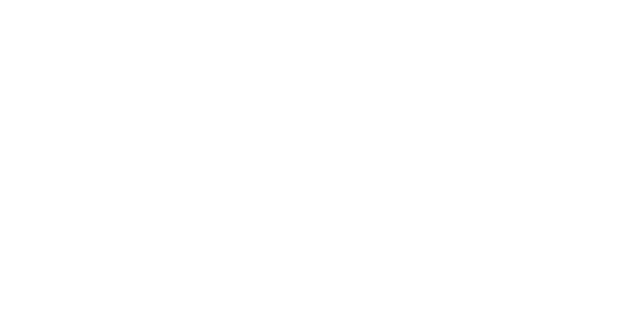
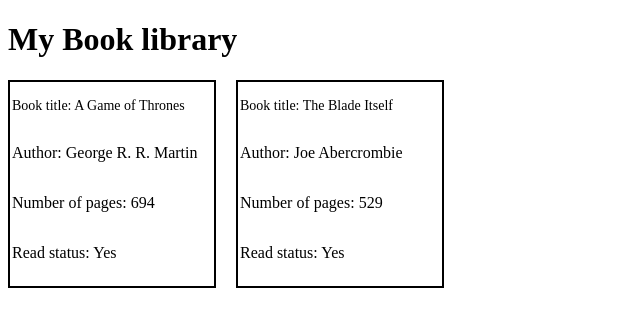
Before and after one commit to Vlad-Petruk/library, a plain HTML site: page index.html in a window 1280 px wide. Shown: the whole page, without its empty margins (0-640 px from the left). Drawn offline with Linux system fonts and the light colour scheme.

Commit message:
with function that displays cards

```diff
--- a/index.html
+++ b/index.html
@@ -4,9 +4,15 @@
     <meta charset="UTF-8">
     <meta name="viewport" content="width=device-width, initial-scale=1.0">
     <link rel="stylesheet" href="style.css">
-    <title>Document</title>
+    <title>Book Library</title>
 </head>
 <body>
+    <div class="main-contaner">
+        <h1>My Book library</h1>
+        <div class="books">
+
+        </div>
+    </div>
     <script src="main.js"></script>
 </body>
 </html>
--- a/main.js
+++ b/main.js
@@ -1,3 +1,10 @@
+const container = document.querySelector('.main-contaner')
+const books = document.querySelector('.books');
+
+
+
+
+
 const myLibrary = [
 {
     title: 'A Game of Thrones',
@@ -29,4 +36,24 @@
 
 myLibrary.forEach((book)=>{
 
+    let bookCard = document.createElement('div')
+    bookCard.setAttribute('class','book')
+    books.append(bookCard);
+
+    let title = document.createElement('p');
+    title.setAttribute('class','info-element')
+    let author = document.createElement('p');
+    let pages = document.createElement('p');
+    let read = document.createElement('p');
+
+    bookCard.append(title);
+    bookCard.append(author);
+    bookCard.append(pages);
+    bookCard.append(read);
+
+    title.innerHTML = `Book title: ${book.title}`;
+    author.innerHTML = `Author: ${book.author}`;
+    pages.innerHTML = `Number of pages: ${book.pages}`;
+    read.innerHTML = `Read status: ${book.read}`;
+    console.log(title)
 })
--- a/style.css
+++ b/style.css
@@ -0,0 +1,22 @@
+:root{
+margin: 0;
+padding: 0;
+}
+.books {
+    display: flex;
+    gap: 20px;
+}
+
+.book{
+    height: 200px;
+    width: 200px;
+    padding: 2px;
+    border: 2px solid black;
+
+    display: flex;
+    flex-direction: column;
+}
+
+.info-element{
+    font-size: 14px;
+}
```
